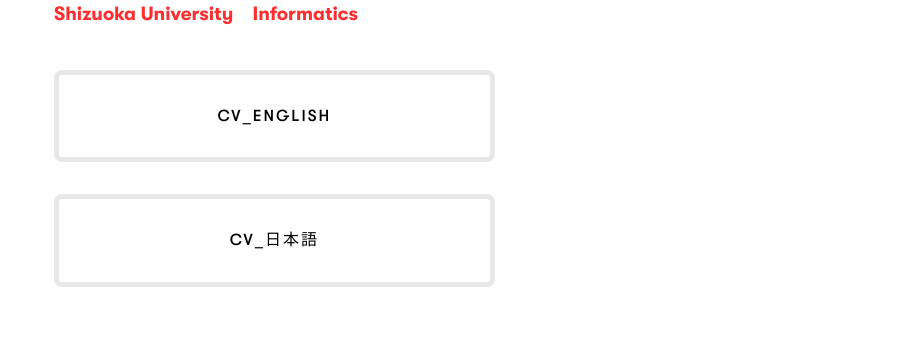
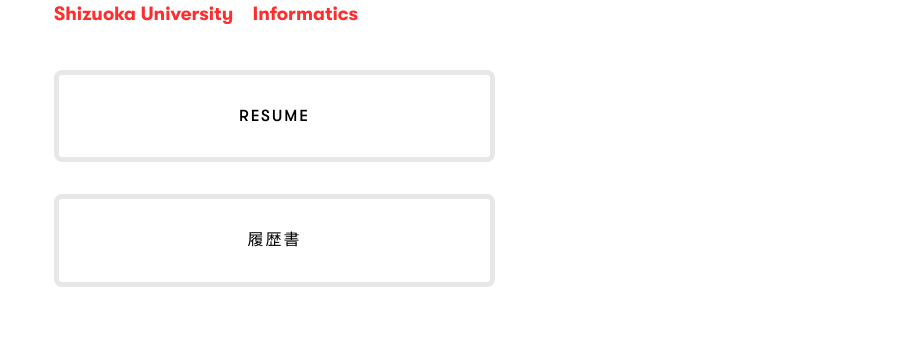
Before and after one commit to Macho000/gatsby-portfolio, a Gatsby site: page / in a window 1280 px wide. Shown: the part 391-728 px from the top of the page, without its empty margins (10-912 px from the left). Built offline with nearby package versions, Linux system fonts and the light colour scheme; Gatsby itself is replaced by a stand-in of ours.

Commit message:
change CV to RESUME and 履歴書

```diff
--- a/src/components/about/index.jsx
+++ b/src/components/about/index.jsx
@@ -27,8 +27,8 @@ const About = () => {
             <div>
               <Title> Macho000 </Title>
               <Text> I'm 	first year graduate student from <b className="text-primary lined-link">Shizuoka University　Informatics</b> </Text>
-              <ResumeButton href="https://docs.google.com/document/d/e/2PACX-1vTjLcGL5a4Iu0w4tgeDSvUPh9uaDIoN3blJdtSu51NvaNVLq4XxzUgP98OpQpPvkbicwNK73yWLOiMl/pub" target="_blank"> CV_English </ResumeButton>
-              <ResumeButton href="https://docs.google.com/document/d/e/2PACX-1vSUgwlRGZ3yUSiH3LyMOz0tlVT6RGP7FzbnlCIa3ge79X9uAPtXaD2RRPLOzjFkZ-tNZ3RLScFskSnO/pub" target="_blank"> CV_日本語 </ResumeButton>
+              <ResumeButton href="https://docs.google.com/document/d/e/2PACX-1vTjLcGL5a4Iu0w4tgeDSvUPh9uaDIoN3blJdtSu51NvaNVLq4XxzUgP98OpQpPvkbicwNK73yWLOiMl/pub" target="_blank"> Resume </ResumeButton>
+              <ResumeButton href="https://docs.google.com/document/d/e/2PACX-1vSUgwlRGZ3yUSiH3LyMOz0tlVT6RGP7FzbnlCIa3ge79X9uAPtXaD2RRPLOzjFkZ-tNZ3RLScFskSnO/pub" target="_blank"> 履歴書 </ResumeButton>
             </div>
           </AboutSection>
         </ContainerLayout>
```
